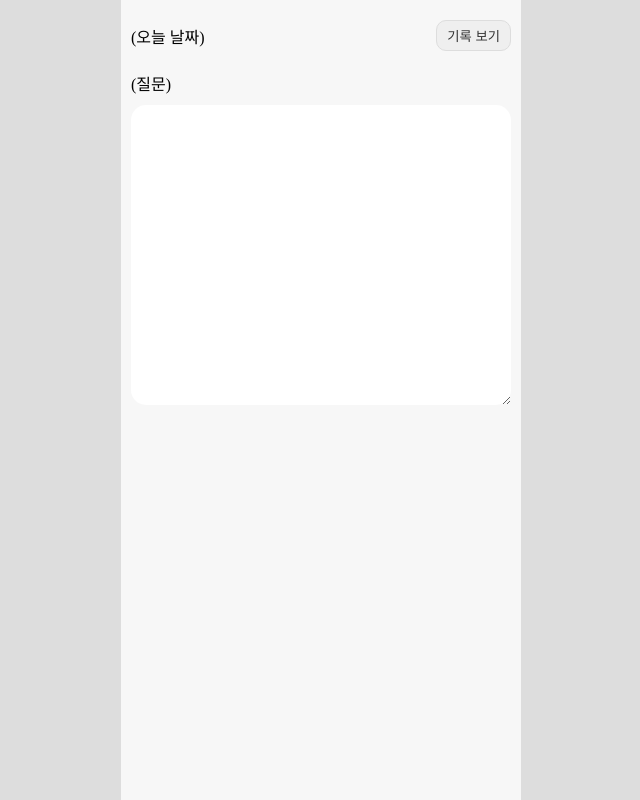
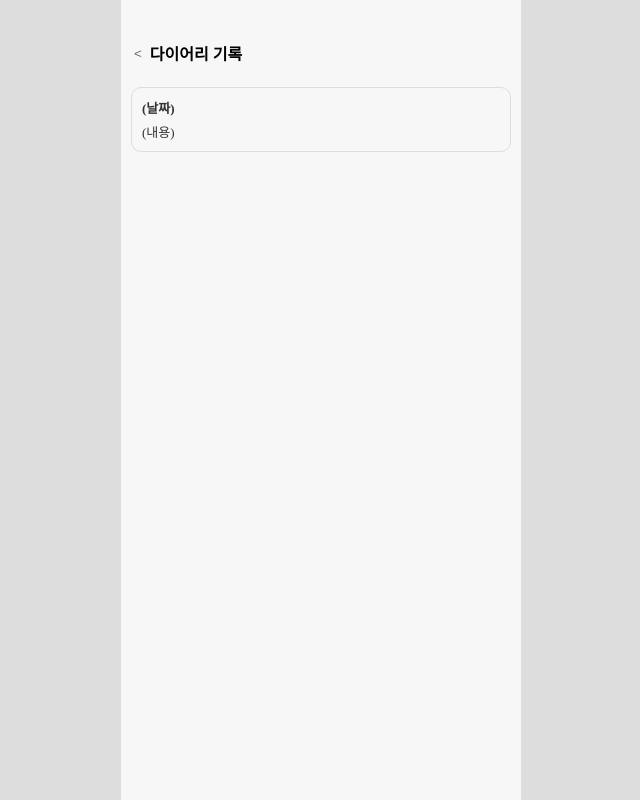
Before and after one commit to SeoYoon81/diary-ts, a React (Vite) app: page / in a window 1280 px wide. Both pictures are taken after a click on the button "기록 보기". Shown: the whole page, without its empty margins (319-959 px from the left). Built offline with nearby package versions, Linux system fonts and the light colour scheme.

Commit message:
1. 화면 전환

```diff
--- a/src/App.tsx
+++ b/src/App.tsx
@@ -1,12 +1,14 @@
 import "./App.css";
 import MainView from "./components/MainView";
 import HistoryView from "./components/HistoryView";
+import { useState } from "react";
 
 function App() {
+  const [view, setView] = useState<"main"|"history">("main");
   return (
     <div className="container">
-      <MainView />
-      {/* <HistoryView setView={setView} /> */}
+       {view === "main" && <MainView setView={setView} />}
+      {view === "history" && <HistoryView setView={setView} />}
     </div>
   );
 }
--- a/src/components/HistoryView.tsx
+++ b/src/components/HistoryView.tsx
@@ -1,6 +1,10 @@
 import "./HistoryView.css";
 
-function HistoryView() {
+interface HistoryViewProps {
+  setView: (view: "main" | "history") => void;
+}
+
+function HistoryView({ setView }: HistoryViewProps) {
   return (
     <>
       <div style={{ display: "flex", alignItems: "center" }}>
@@ -8,6 +12,7 @@ function HistoryView() {
           className="back-btn"
           onClick={() => {
             // MainView 화면으로 전환
+            setView("main");
           }}>
           &lt;
         </button>
--- a/src/components/MainView.tsx
+++ b/src/components/MainView.tsx
@@ -1,6 +1,10 @@
 import "./MainView.css";
 
-function MainView() {
+interface MainViewProps {
+ setView: (view: "main" | "history") => void;
+}
+
+function MainView({ setView }: MainViewProps) {
   return (
     <>
       <div className="header">
@@ -10,6 +14,7 @@ function MainView() {
             className="history-btn"
             onClick={() => {
               // HistoryView 화면으로 전환
+              setView("history");
             }}>
             기록 보기
           </button>
```
